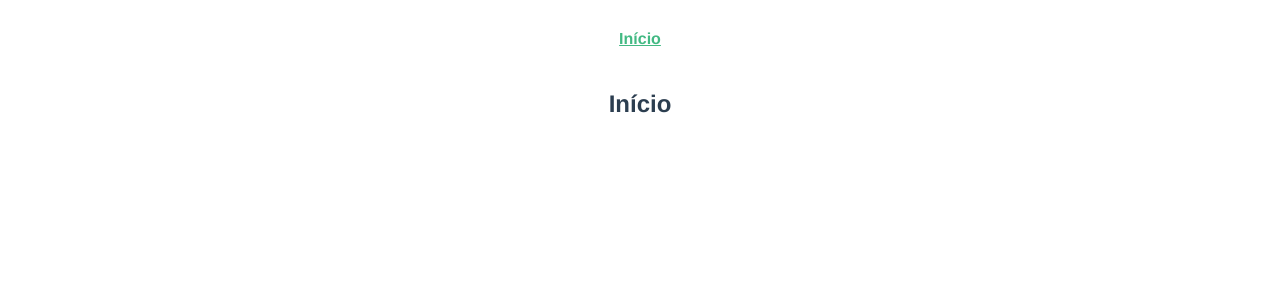
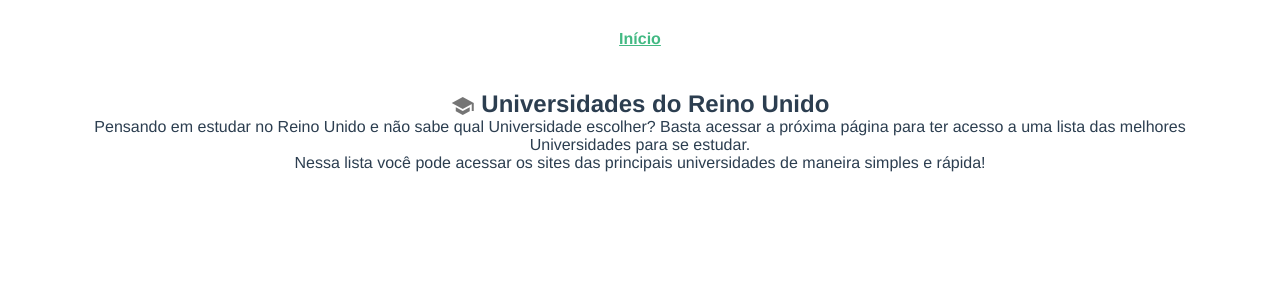
Before and after one commit to JainyMartins/universidades-projeto, a Vue app: page / in a window 1280 px wide. Shown: the top 300 px of the page. Built offline with nearby package versions, Linux system fonts and the light colour scheme.

Commit message:
atualizando a tela inicio

```diff
--- a/src/views/MeuInicio.vue
+++ b/src/views/MeuInicio.vue
@@ -1,6 +1,13 @@
 <template>
     <v-container>
-        <h2>Início</h2>
+        <h2 text-h5 text-center mb-3 mt-5>
+            <v-icon>mdi-school</v-icon>
+            Universidades do Reino Unido
+        </h2>
+        <v-img></v-img>
+        <p>Pensando em estudar no Reino Unido e não sabe qual Universidade escolher? Basta acessar a próxima página para ter acesso a uma lista das melhores Universidades para se estudar.
+        </p>
+        <p>Nessa lista você pode acessar os sites das principais universidades de maneira simples e rápida!</p>
     </v-container>
 </template>
 
```
Also changed, not shown: 1 other file (tests, documents, lock files or other folders).
